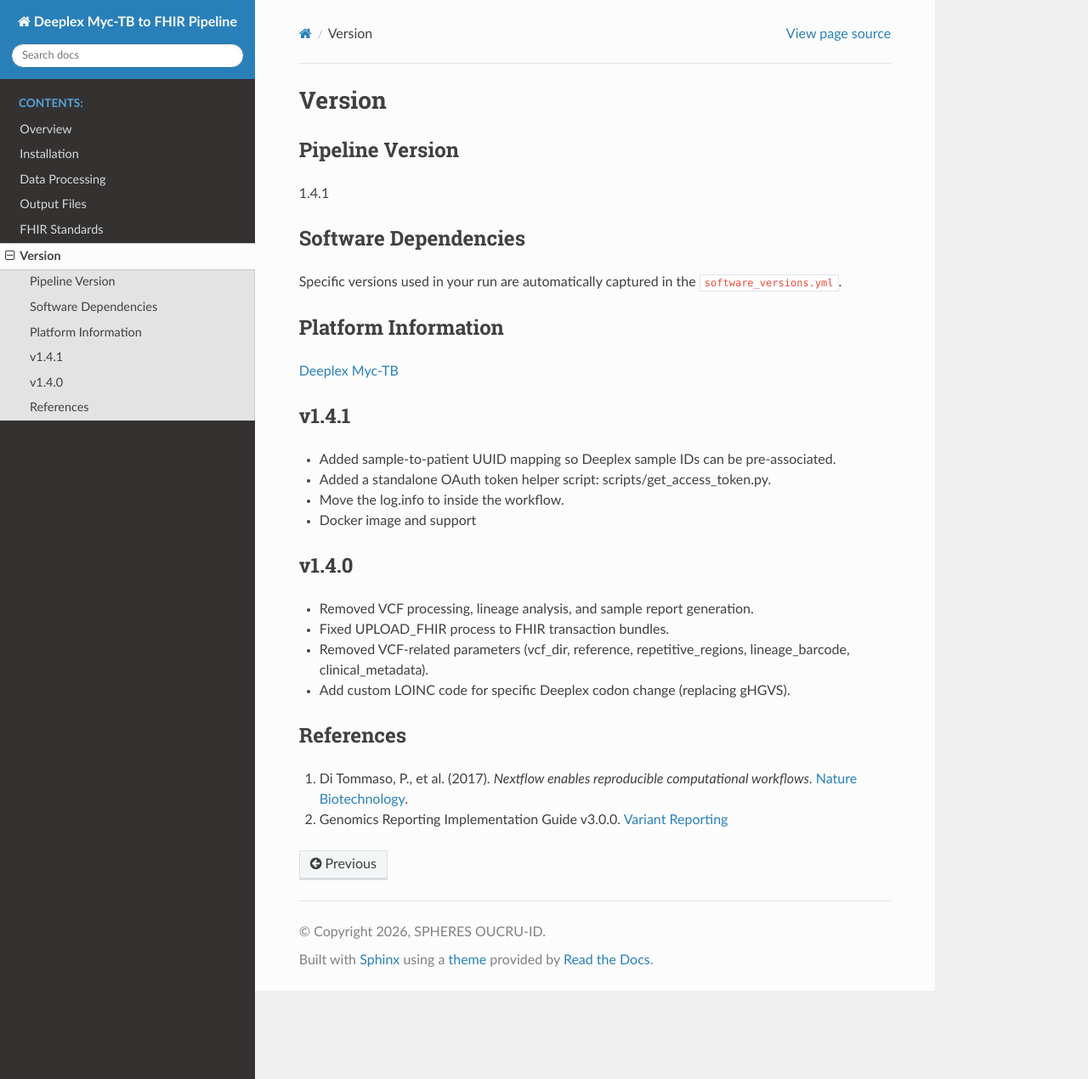
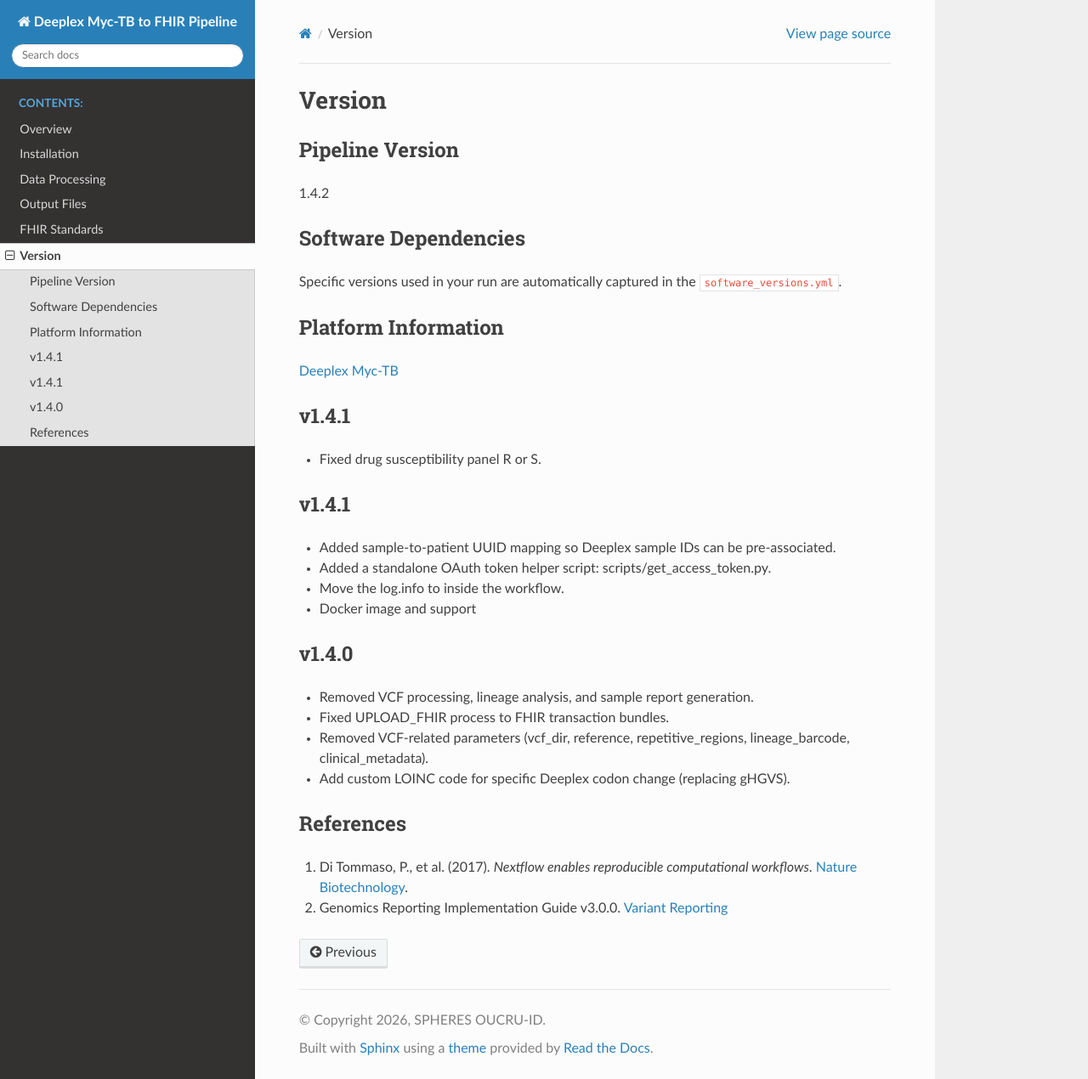
Before and after one commit to robind1/deeplex-tb-to-fhir-pipeline-docs, a Sphinx documentation site: the page built from docs/source/version.md, in a window 1280 px wide and 1270 px high. Shown: the whole window at 85% size. Built offline with Sphinx 7.4.7 and the Read the Docs theme 3.1.0, drawn with Linux system fonts in a browser that asks for light colours.

Commit message:
Update version.md

```diff
--- a/docs/source/version.md
+++ b/docs/source/version.md
@@ -1,13 +1,16 @@
 # Version
 
 ### Pipeline Version
-1.4.1
+1.4.2
 
 ### Software Dependencies
 Specific versions used in your run are automatically captured in the `software_versions.yml`.
 
 ### Platform Information
 [Deeplex Myc-TB](https://www.deeplex.com/deeplex-myc-tb-tuberculosis-drug-resistance-diagnostic-kit/)
+
+### v1.4.1
+- Fixed drug susceptibility panel R or S.
 
 ### v1.4.1
 - Added sample-to-patient UUID mapping so Deeplex sample IDs can be pre-associated.
```
